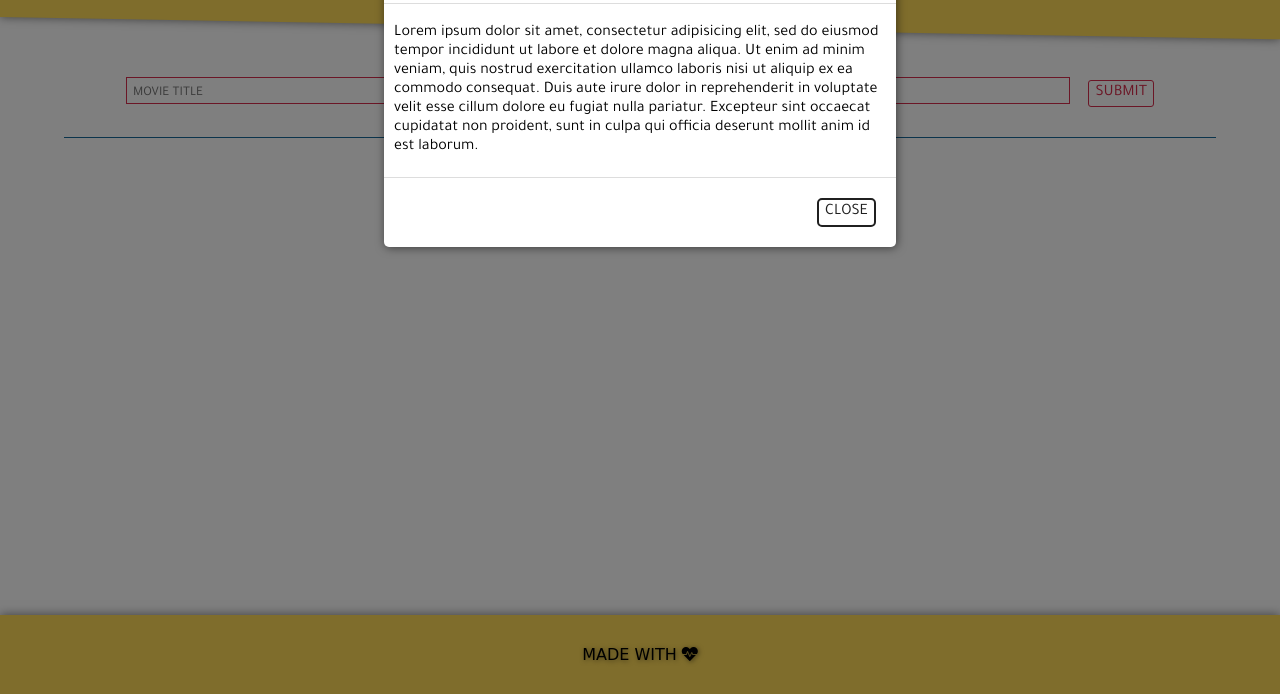
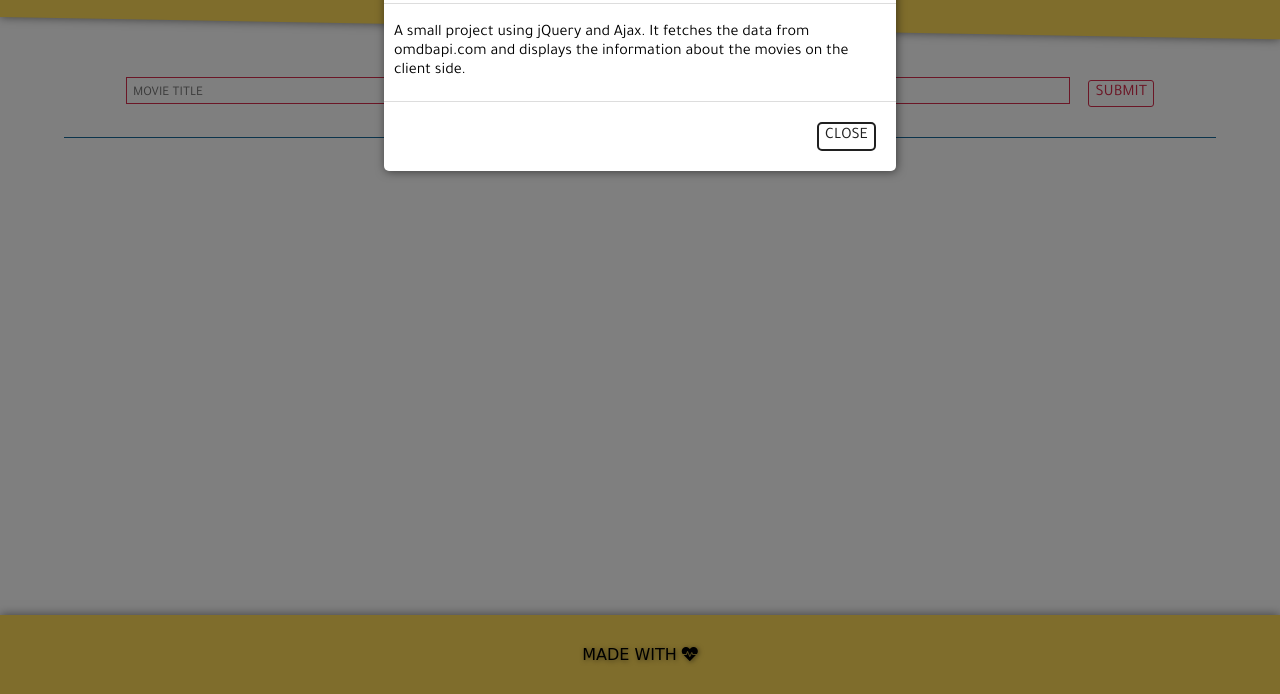
Before and after one commit to iamtabrezkhan/what-the-fetch, a plain HTML site: page index.html in a window 1280 px wide. Both pictures are taken after a click on the button "WHAT IS IT?". Shown: the part 106-800 px from the top of the page. Drawn offline with nearby package versions, Linux system fonts and the light colour scheme; a web font is replaced by a local one.

Commit message:
minor changes

```diff
--- a/index.html
+++ b/index.html
@@ -25,12 +25,7 @@
 			<span class="cross"><i class="fas fa-times"></i></span>
 		</div>
 		<div class="modal-body">
-			<p>Lorem ipsum dolor sit amet, consectetur adipisicing elit, sed do eiusmod
-			tempor incididunt ut labore et dolore magna aliqua. Ut enim ad minim veniam,
-			quis nostrud exercitation ullamco laboris nisi ut aliquip ex ea commodo
-			consequat. Duis aute irure dolor in reprehenderit in voluptate velit esse
-			cillum dolore eu fugiat nulla pariatur. Excepteur sint occaecat cupidatat non
-			proident, sunt in culpa qui officia deserunt mollit anim id est laborum.</p>
+			<p>A small project using jQuery and Ajax. It fetches the data from omdbapi.com and displays the information about the movies on the client side.</p>
 		</div>
 		<div class="action-buttons">
 			<button class="close">Close</button>
```
